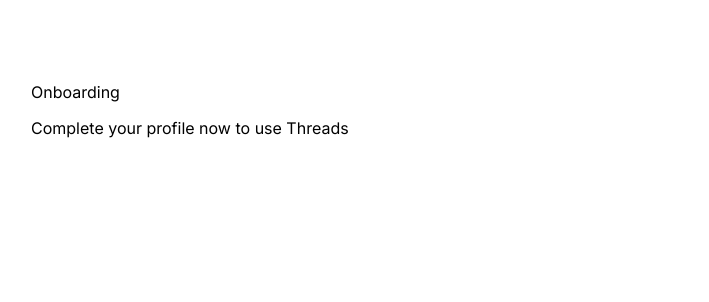
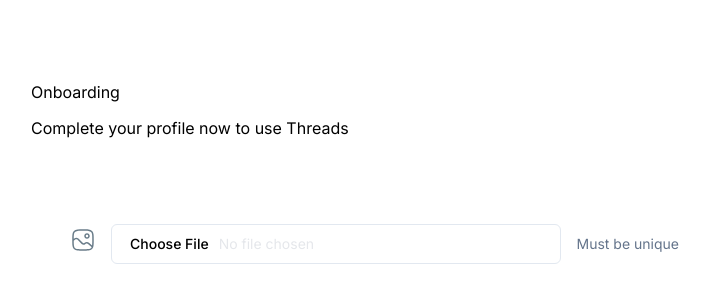
Before and after one commit to Chandrasura25/Threads-with-NextJs, a Next.js app: page /onboarding in a window 1280 px wide. Shown: the top 302 px of the page, without its empty margins (265-974 px from the left). Built offline with nearby package versions, Linux system fonts and the light colour scheme; no server answers.

Commit message:
shadcn ui input

```diff
--- a/components/forms/AccountProfile.tsx
+++ b/components/forms/AccountProfile.tsx
@@ -1,11 +1,20 @@
 "use client";
-import { Form,
-FormControl, FormDescription, FormField, FormItem, FormLabel, FormMessage } from "@/components/ui/form";
+import {
+  Form,
+  FormControl,
+  FormDescription,
+  FormField,
+  FormItem,
+  FormLabel,
+  FormMessage,
+} from "@/components/ui/form";
 import { Input } from "@/components/ui/input";
 import { Button } from "@/components/ui/button";
+import Image from "next/image";
 import { useForm } from "react-hook-form";
 import { zodResolver } from "@hookform/resolvers/zod";
-import {UserValidation} from '@/lib/validations/user';
+import { UserValidation } from "@/lib/validations/user";
+import * as z from "zod";
 interface Props {
   user: {
     id: string;
@@ -20,13 +29,66 @@
 const AccountProfile = ({ user, btnTitle }: Props) => {
   const form = useForm({
     resolver: zodResolver(UserValidation),
-    defaultValues:{
-        profile_photo:'',
-        name:'',
-        username:'',
-        bio:'',
-    }
+    defaultValues: {
+      profile_photo: "",
+      name: "",
+      username: "",
+      bio: "",
+    },
   });
-  return (<Form></Form>);
+  const handleImage = (e: any, onChange: any) => {
+    e.preventDefault();
+    const file = e.target.files[0];
+    const reader = new FileReader();
+    reader.readAsDataURL(file);
+    reader.onloadend = () => {
+      onChange(reader.result);
+    };
+  };
+  function onSubmit(values: z.infer<typeof UserValidation>) {
+    console.log(values);
+  }
+  return (
+    <Form {...form}>
+      <form
+        onSubmit={form.handleSubmit(onSubmit)}
+        className="flex flex-col justify-start gap-10"
+      >
+        <FormField
+          control={form.control}
+          name="profile_photo"
+          render={({ field }) => (
+            <FormItem className="flex items-center gap-4">
+              <FormLabel className="account-form_image-label">
+                {field.value ? (
+                  <Image
+                    src={field.value}
+                    alt="profile_photo"
+                    width={96}
+                    height={96}
+                    priority
+                    className="rounded-full object-contain"
+                  />
+                ) : (
+                  <Image
+                    src="/assets/profile.svg"
+                    alt="profile_photo"
+                    width={24}
+                    height={24}
+                    className="object-contain"
+                  />
+                )}
+              </FormLabel>
+              <FormControl className="flex-1 text-base-semibold text-gray-200">
+                <Input accept="image/*" type="file" placeholder="Upload a photo" className="account-form_image-input" onChange={(e)=>handleImage(e, field.onchange)} />
+              </FormControl>
+              <FormDescription>Must be unique</FormDescription>
+              <FormMessage />
+            </FormItem>
+          )}
+        />
+      </form>
+    </Form>
+  );
 };
 export default AccountProfile;
```
